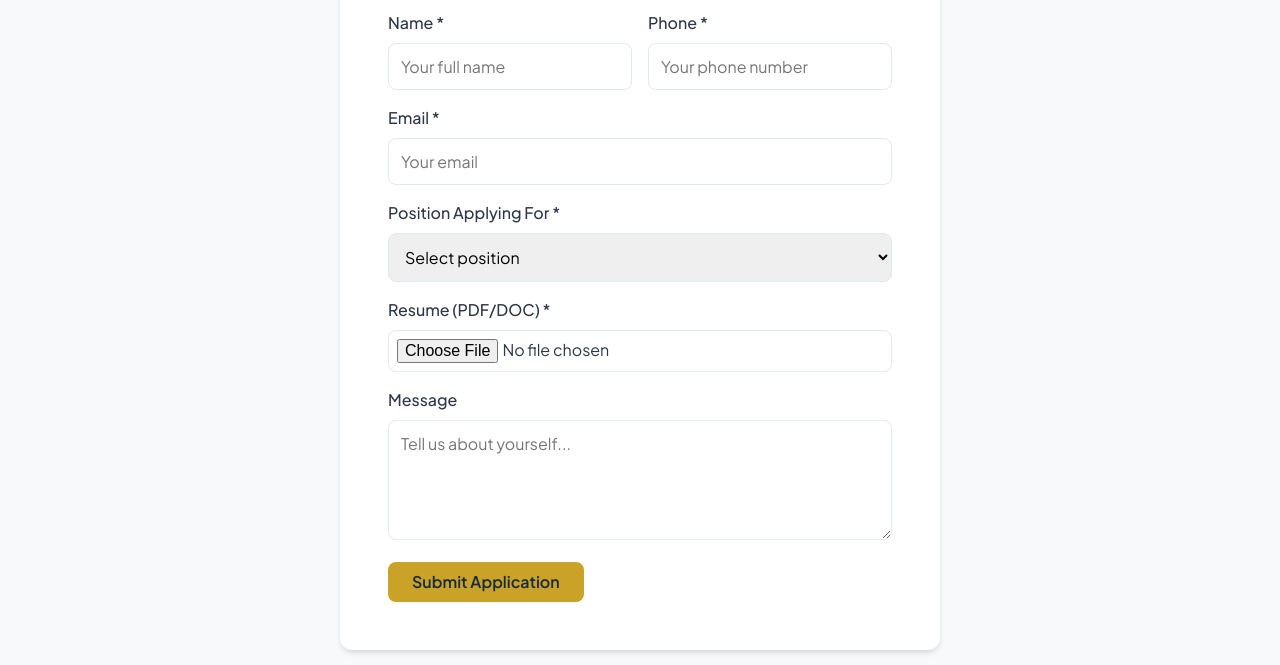
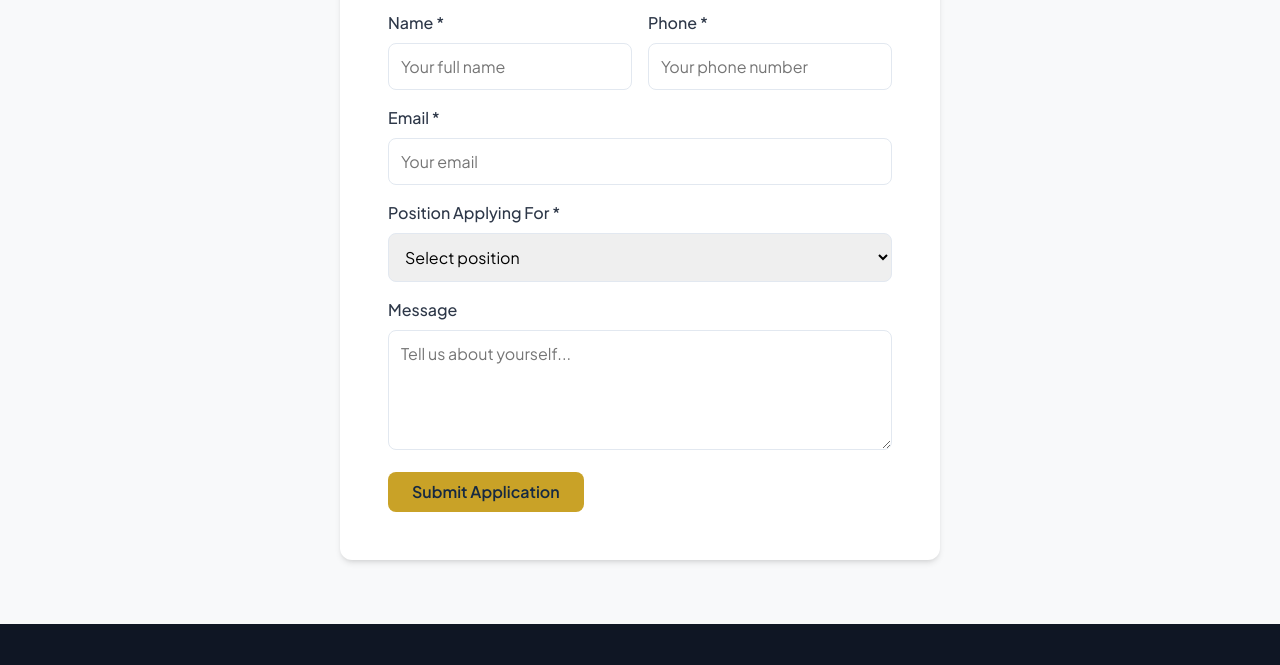
Before and after one commit to Thanasree20/tcv, a plain HTML site: page careers.html in a window 1280 px wide. Shown: the part 1067-1732 px from the top of the page. Drawn offline with Linux system fonts and the light colour scheme.

Commit message:
updateform
updatedForm

```diff
--- a/careers.html
+++ b/careers.html
@@ -78,7 +78,7 @@
           </a>
         </div>
         <div class="form-wrapper card animate-on-scroll">
-          <form id="careers-form" action="https://formspree.io/f/mreabydw" method="POST" enctype="multipart/form-data" class="apply-form">
+          <form id="careers-form" action="https://formspree.io/f/maqdqnbw" method="POST" enctype="multipart/form-data" class="apply-form">
             <input type="hidden" name="_subject" value="Job Application - Thanasree Construction">
             <div class="form-row">
               <div class="form-group">
@@ -103,11 +103,7 @@
                 <option value="AutoCAD Draftsman">AutoCAD Draftsman</option>
               </select>
             </div>
-            <div class="form-group">
-              <label for="apply-resume">Resume (PDF/DOC) *</label>
-              <input type="file" id="apply-resume" name="resume" accept=".pdf,.doc,.docx" required>
-            </div>
-            <div class="form-group">
+              <div class="form-group">
               <label for="apply-message">Message</label>
               <textarea id="apply-message" name="message" placeholder="Tell us about yourself..."></textarea>
             </div>
```
Also changed, not shown: contact.html (+1 -1 lines).
